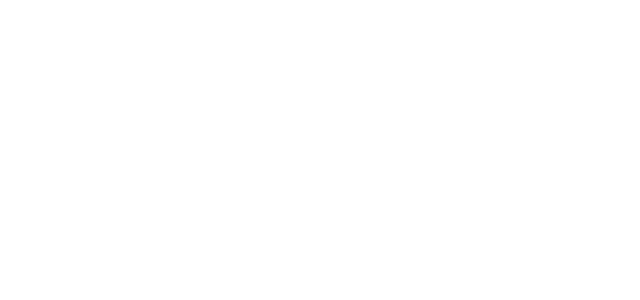
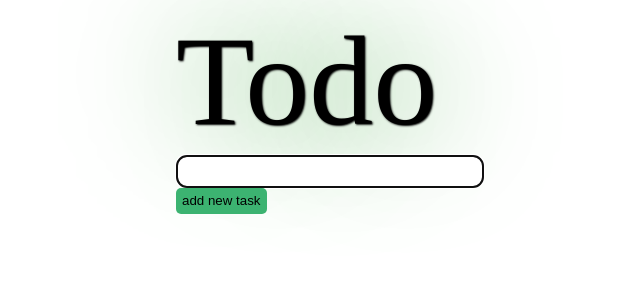
Before and after one commit to dddeshhh/Todoapp, a Vue app: page / in a window 1280 px wide. Shown: the top 300 px of the page, without its empty margins (208-848 px from the left). Built offline with nearby package versions, Linux system fonts and the light colour scheme.

Commit message:
create of component for adding tasks

```diff
--- a/src/App.vue
+++ b/src/App.vue
@@ -1,16 +1,40 @@
 <template>
   <div id="app">
+    <header>Todo</header>
+    <AddTask @add-task="addTask"></AddTask>
   </div>
 </template>
 
 <script>
+import AddTask from './components/AddTask.vue'
 
 export default {
   name: 'App',
-  components: {}
+  data: function () {
+    return {
+      tasks: []
+    }
+  },
+  components: {
+    AddTask
+  },
+  methods: {
+    addTask (title) {
+      this.tasks.push({title: title, completed: false});
+    }
+  },
 }
 </script>
 
 <style>
-
+  body {
+    margin-left: 30%;
+  }
+  header {
+    font-size: 8em;
+    text-shadow: 1px 1px 2px black, 0 0 1em green;
+  }
+  #app {
+    max-width: 300px;
+  }
 </style>
--- /dev/null
+++ b/src/components/AddTask.vue
@@ -0,0 +1,38 @@
+<template lang="html">
+  <div class="add-task">
+    <input v-model="title" autofocus/>
+    <button @click="addTask">add new task</button>
+  </div>
+</template>
+
+<script>
+export default {
+  name: 'AddTask',
+  data: function () {
+    return {
+      title: ''
+    }
+  },
+  methods: {
+    addTask () {
+      this.$emit('add-task', this.title);
+      this.title = '';
+    }
+  }
+}
+</script>
+
+<style lang="css">
+  .add-task input {
+    display: inline-table;
+    border-radius: 10px;
+    height: 2em;
+    width: 100%;
+  }
+  .add-task button {
+    height: 2em;
+    border: 0;
+    border-radius: 5px;
+    background-color: #3CB371;
+  }
+</style>
```
